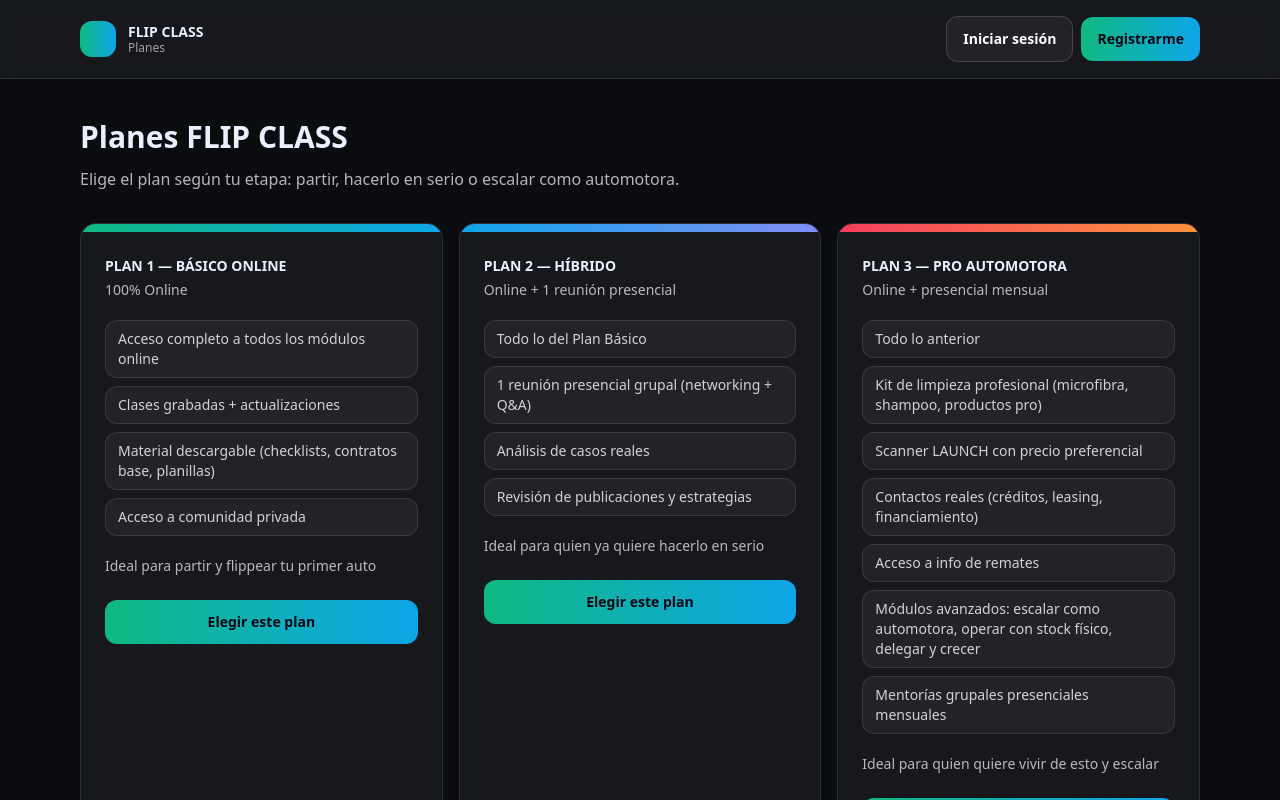
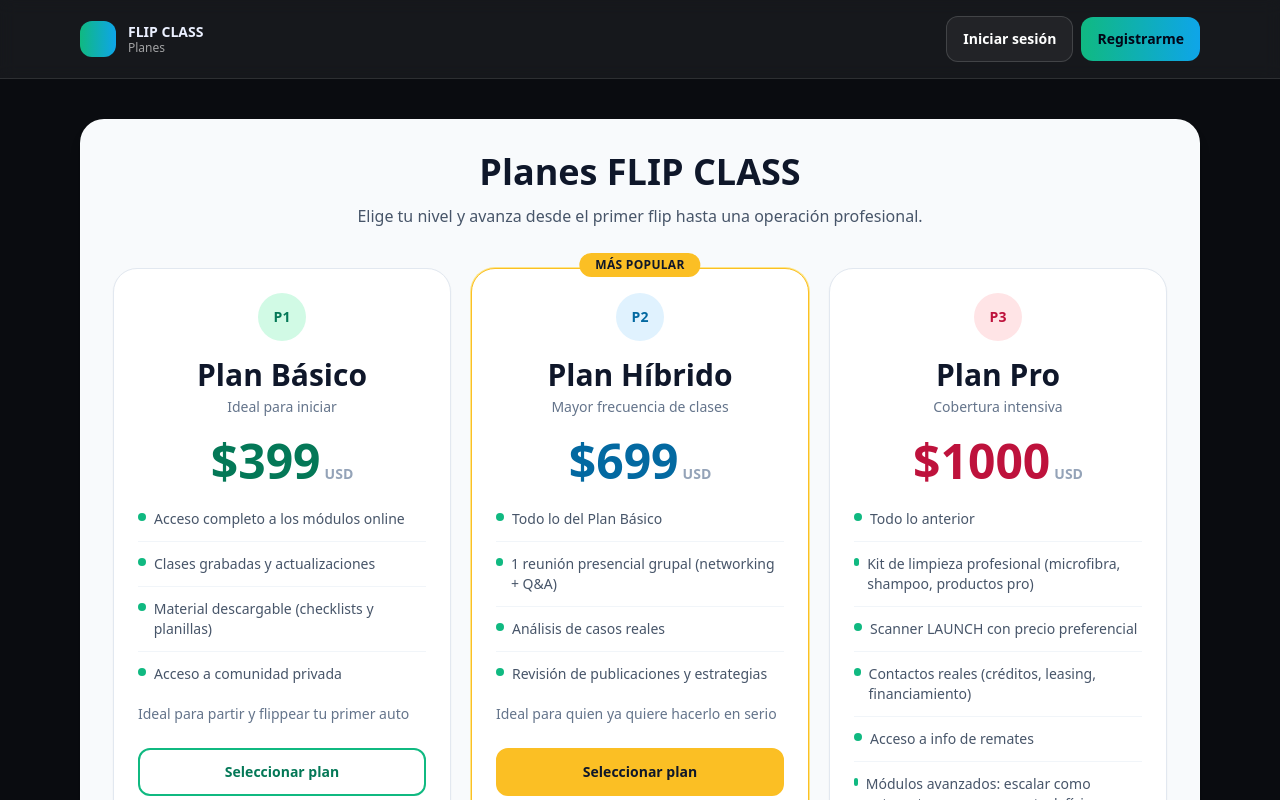
Before and after one commit to tomydominguez23/flipp-class-, a React (Vite) app in the folder flip-class/: page /planes in a window 1280 px wide. Shown: the top 800 px of the page. Built offline with nearby package versions, Linux system fonts and the light colour scheme.

Commit message:
Rediseña módulos y planes según referencias visuales
Co-authored-by: tomydominguez23 <tomydominguez23@users.noreply.github.com>

```diff
--- a/flip-class/src/app/CourseIndex.tsx
+++ b/flip-class/src/app/CourseIndex.tsx
@@ -10,6 +10,46 @@ function modulePct(moduleId: string, lessonIds: string[]) {
   const done = lessonIds.filter((id) => progress.completadas[`${moduleId}:${id}`]).length
   const pct = lessonIds.length ? Math.round((done / lessonIds.length) * 100) : 0
   return { done, total: lessonIds.length, pct }
+}
+
+function moduleTone(index: number) {
+  const tones = [
+    {
+      cover: 'from-emerald-700 to-emerald-500',
+      progress: 'bg-emerald-500',
+      button: 'bg-emerald-600 hover:bg-emerald-700',
+    },
+    {
+      cover: 'from-cyan-700 to-sky-500',
+      progress: 'bg-sky-500',
+      button: 'bg-sky-600 hover:bg-sky-700',
+    },
+    {
+      cover: 'from-amber-700 to-amber-500',
+      progress: 'bg-amber-500',
+      button: 'bg-amber-500 hover:bg-amber-600 text-slate-900',
+    },
+  ]
+  return tones[index % tones.length]
+}
+
+function moduleStatus(pct: number) {
+  if (pct >= 100) {
+    return {
+      label: 'Completado',
+      classes: 'bg-emerald-100 text-emerald-700',
+    }
+  }
+  if (pct > 0) {
+    return {
+      label: 'En progreso',
+      classes: 'bg-sky-100 text-sky-700',
+    }
+  }
+  return {
+    label: 'Pendiente',
+    classes: 'bg-slate-100 text-slate-600',
+  }
 }
 
 export function CourseIndex() {
@@ -25,85 +65,97 @@ export function CourseIndex() {
   return (
     <div className="space-y-6">
       <section className="fc-card p-6">
-        <div className="flex flex-col gap-3 sm:flex-row sm:items-end sm:justify-between">
-          <div>
-            <h1 className="text-2xl font-bold">Curso</h1>
-            <p className="mt-1 text-white/70">
-              Completa lecciones y marca tu avance. Todo queda guardado en tu navegador.
+        <div className="text-center">
+          <div className="mx-auto inline-flex rounded-full border border-white/10 bg-white/5 px-3 py-1 text-xs font-semibold uppercase tracking-wide text-white/70">
+            Contenido premium
+          </div>
+          <h1 className="mt-3 text-3xl font-extrabold">Nuestros Módulos</h1>
+          <p className="mx-auto mt-2 max-w-2xl text-sm text-white/70">
+            Accede a todo el contenido del curso y avanza paso a paso. Tu progreso queda guardado
+            automáticamente.
           </p>
         </div>
-          <div className="min-w-[220px]">
-            <div className="text-xs text-white/60">
-              Progreso total: {overall.completed}/{overall.totalLessons} ({overall.pct}%)
+        <div className="mx-auto mt-6 max-w-xl">
+          <div className="flex items-center justify-between text-xs text-white/60">
+            <span>
+              Progreso total: {overall.completed}/{overall.totalLessons}
+            </span>
+            <span>{overall.pct}%</span>
           </div>
-            <ProgressBar className="mt-2" value={overall.pct} />
+          <div className="mt-2">
+            <ProgressBar value={overall.pct} />
           </div>
         </div>
       </section>
 
-      <section className="grid gap-4">
-        {modules.map((m) => {
+      <section className="grid gap-4 lg:grid-cols-3">
+        {modules.map((m, index) => {
           const ids = m.lessons.map((l) => l.id)
           const stats = modulePct(m.id, ids)
           const firstLesson = m.lessons[0]
+          const tone = moduleTone(index)
+          const status = moduleStatus(stats.pct)
+          const cleanTitle = m.titulo.replace(/^M[ÓO]DULO\s+\d+\s+—\s+/i, '')
+
           return (
-            <div key={m.id} className="fc-card overflow-hidden">
-              <div className="grid md:grid-cols-[280px_1fr]">
-                <div className="relative">
+            <article key={m.id} className="overflow-hidden rounded-2xl border border-slate-200 bg-white shadow-sm">
+              <div className={`relative min-h-[170px] bg-gradient-to-br p-4 ${tone.cover}`}>
                 {m.imagenUrl ? (
                   <img
                     src={m.imagenUrl}
                     alt={m.titulo}
-                      className="h-full w-full object-cover opacity-90"
+                    className="absolute inset-0 h-full w-full object-cover opacity-20"
                     loading="lazy"
                   />
-                  ) : (
-                    <div className="h-full min-h-[160px] bg-white/10" />
-                  )}
-                  <div className="absolute inset-0 bg-gradient-to-t from-black/60 via-black/10 to-transparent" />
+                ) : null}
+                <div className="relative flex items-start justify-between gap-2">
+                  <div className="rounded-full bg-black/30 px-2.5 py-1 text-[11px] font-semibold text-white">
+                    FLIP CLASS
                   </div>
-                <div className="p-6">
-                  <div className="flex flex-col gap-3 sm:flex-row sm:items-center sm:justify-between">
-                    <div className="min-w-0">
-                      <div className="text-lg font-semibold">{m.titulo}</div>
-                      <div className="mt-1 text-sm text-white/70">{m.subtitulo}</div>
-                      <div className="mt-2 text-sm text-white/70">{m.descripcion}</div>
+                  <div className="rounded-full bg-black/30 px-2.5 py-1 text-[11px] font-semibold text-white">
+                    Módulo {index + 1}
                   </div>
-                    {firstLesson && (
+                </div>
+                <div className="relative mt-6 text-3xl font-extrabold uppercase leading-tight text-white">
+                  {cleanTitle}
+                </div>
+              </div>
+
+              <div className="p-5">
+                <h2 className="text-lg font-semibold text-slate-900">{cleanTitle}</h2>
+                <p className="mt-1 text-sm text-slate-500">{m.subtitulo}</p>
+                <p className="mt-2 text-sm text-slate-600">{m.descripcion}</p>
+
+                <div className="mt-4">
+                  <div className="flex items-center justify-between text-xs text-slate-500">
+                    <span>{stats.pct}% completado</span>
+                    <span>
+                      {stats.done}/{stats.total} lecciones
+                    </span>
+                  </div>
+                  <div className="mt-2 h-1.5 w-full rounded-full bg-slate-200">
+                    <div
+                      className={`h-1.5 rounded-full ${tone.progress}`}
+                      style={{ width: `${stats.pct}%` }}
+                    />
+                  </div>
+                </div>
+
+                <div className="mt-5 flex items-center justify-between gap-3">
+                  <span className={`rounded-full px-3 py-1 text-xs font-semibold uppercase ${status.classes}`}>
+                    {status.label}
+                  </span>
+                  {firstLesson ? (
                     <Link
-                        className="fc-btn-primary whitespace-nowrap"
+                      className={`inline-flex rounded-xl px-4 py-2 text-sm font-semibold text-white transition ${tone.button}`}
                       to={`/app/curso/modulo/${m.id}/leccion/${firstLesson.id}`}
                     >
-                        Abrir
+                      Ver programa
                     </Link>
-                    )}
-                  </div>
-
-                  <div className="mt-4">
-                    <div className="flex items-center justify-between text-xs text-white/60">
-                      <span>
-                        {stats.done}/{stats.total} completadas
-                      </span>
-                      <span>{stats.pct}%</span>
-                    </div>
-                    <ProgressBar className="mt-2" value={stats.pct} />
-                  </div>
-
-                  <div className="mt-5 grid gap-2 sm:grid-cols-3">
-                    {m.lessons.map((l) => (
-                      <Link
-                        key={l.id}
-                        to={`/app/curso/modulo/${m.id}/leccion/${l.id}`}
-                        className="rounded-2xl border border-white/10 bg-white/5 p-4 text-sm hover:bg-white/10 transition"
-                      >
-                        <div className="font-semibold">{l.titulo}</div>
-                        <div className="mt-1 text-xs text-white/60">{l.descripcion}</div>
-                      </Link>
-                    ))}
+                  ) : null}
                 </div>
               </div>
-              </div>
-            </div>
+            </article>
           )
         })}
       </section>
--- a/flip-class/src/lib/plans.ts
+++ b/flip-class/src/lib/plans.ts
@@ -5,6 +5,8 @@ export type Plan = {
   color: 'green' | 'blue' | 'red'
   title: string
   subtitle: string
+  priceUsd: number
+  badge?: string
   includes: string[]
   idealFor: string
 }
@@ -13,12 +15,13 @@ export const plans: Plan[] = [
   {
     id: 'BASICO',
     color: 'green',
-    title: 'PLAN 1 — BÁSICO ONLINE',
-    subtitle: '100% Online',
+    title: 'Plan Básico',
+    subtitle: 'Ideal para iniciar',
+    priceUsd: 399,
     includes: [
-      'Acceso completo a todos los módulos online',
-      'Clases grabadas + actualizaciones',
-      'Material descargable (checklists, contratos base, planillas)',
+      'Acceso completo a los módulos online',
+      'Clases grabadas y actualizaciones',
+      'Material descargable (checklists y planillas)',
       'Acceso a comunidad privada',
     ],
     idealFor: 'Ideal para partir y flippear tu primer auto',
@@ -26,8 +29,10 @@ export const plans: Plan[] = [
   {
     id: 'HIBRIDO',
     color: 'blue',
-    title: 'PLAN 2 — HÍBRIDO',
-    subtitle: 'Online + 1 reunión presencial',
+    title: 'Plan Híbrido',
+    subtitle: 'Mayor frecuencia de clases',
+    priceUsd: 699,
+    badge: 'Más popular',
     includes: [
       'Todo lo del Plan Básico',
       '1 reunión presencial grupal (networking + Q&A)',
@@ -39,8 +44,9 @@ export const plans: Plan[] = [
   {
     id: 'PRO',
     color: 'red',
-    title: 'PLAN 3 — PRO AUTOMOTORA',
-    subtitle: 'Online + presencial mensual',
+    title: 'Plan Pro',
+    subtitle: 'Cobertura intensiva',
+    priceUsd: 1000,
     includes: [
       'Todo lo anterior',
       'Kit de limpieza profesional (microfibra, shampoo, productos pro)',
--- a/flip-class/src/pages/LandingPage.tsx
+++ b/flip-class/src/pages/LandingPage.tsx
@@ -1,12 +1,19 @@
 import { Link } from 'react-router-dom'
 import { COURSE_HERO_IMAGE, COURSE_SUBTITLE, COURSE_TITLE, modules } from '../lib/courseData'
+import { plans } from '../lib/plans'
 import { useAuth } from '../auth/useAuth'
 
 const imgShowroom =
   'https://images.unsplash.com/photo-1541899481282-d53bffe3c35d?auto=format&fit=crop&w=1600&q=80'
 
+function moduleCover(index: number) {
+  const covers = ['from-emerald-700 to-emerald-500', 'from-cyan-700 to-sky-500', 'from-amber-700 to-amber-500']
+  return covers[index % covers.length]
+}
+
 export function LandingPage() {
   const { isAuthenticated } = useAuth()
+  const featuredModules = modules.slice(0, 3)
 
   return (
     <div className="min-h-screen">
@@ -124,72 +131,114 @@ export function LandingPage() {
         <section className="fc-container pb-14">
           <div className="flex items-end justify-between gap-4">
             <div>
-              <h2 className="text-2xl font-bold">Módulos</h2>
-              <p className="mt-2 text-white/70">El contenido base del curso (7 módulos).</p>
+              <h2 className="text-2xl font-bold">Nuestros Módulos</h2>
+              <p className="mt-2 text-white/70">Contenido principal del curso para avanzar con una ruta clara.</p>
             </div>
             <Link className="fc-btn-secondary" to={isAuthenticated ? '/app/curso' : '/registro'}>
               Ver dentro del portal
             </Link>
           </div>
 
-          <div className="mt-6 grid gap-4 md:grid-cols-2">
-            {modules.map((m) => (
-              <div key={m.id} className="fc-card overflow-hidden">
-                <div className="grid sm:grid-cols-[160px_1fr]">
+          <div className="mt-6 grid gap-4 lg:grid-cols-3">
+            {featuredModules.map((m, index) => {
+              const cleanTitle = m.titulo.replace(/^M[ÓO]DULO\s+\d+\s+—\s+/i, '')
+              return (
+                <article key={m.id} className="overflow-hidden rounded-2xl border border-slate-200 bg-white shadow-sm">
+                  <div className={`relative min-h-[150px] bg-gradient-to-br p-4 ${moduleCover(index)}`}>
                     {m.imagenUrl ? (
                       <img
                         src={m.imagenUrl}
                         alt={m.titulo}
-                      className="h-full w-full object-cover opacity-90"
+                        className="absolute inset-0 h-full w-full object-cover opacity-20"
                         loading="lazy"
                       />
-                  ) : (
-                    <div className="bg-white/10" />
-                  )}
-                  <div className="p-5">
-                    <div className="font-semibold">{m.titulo}</div>
-                    <div className="mt-1 text-sm text-white/70">{m.subtitulo}</div>
-                    <div className="mt-2 text-sm text-white/70">{m.descripcion}</div>
+                    ) : null}
+                    <div className="relative flex justify-between">
+                      <span className="rounded-full bg-black/30 px-2.5 py-1 text-[11px] font-semibold text-white">
+                        FLIP CLASS
+                      </span>
+                      <span className="rounded-full bg-black/30 px-2.5 py-1 text-[11px] font-semibold text-white">
+                        Módulo {index + 1}
+                      </span>
+                    </div>
+                    <div className="relative mt-6 text-2xl font-extrabold uppercase leading-tight text-white">
+                      {cleanTitle}
                     </div>
                   </div>
+                  <div className="p-5">
+                    <div className="text-lg font-semibold text-slate-900">{cleanTitle}</div>
+                    <div className="mt-1 text-sm text-slate-500">{m.subtitulo}</div>
+                    <div className="mt-2 text-sm text-slate-600">{m.descripcion}</div>
+                    <div className="mt-4 flex items-center justify-between">
+                      <span className="rounded-full bg-emerald-100 px-3 py-1 text-xs font-semibold uppercase text-emerald-700">
+                        Disponible
+                      </span>
+                      <Link
+                        className="inline-flex rounded-xl bg-emerald-600 px-4 py-2 text-sm font-semibold text-white hover:bg-emerald-700"
+                        to={isAuthenticated ? '/app/curso' : '/registro'}
+                      >
+                        Ver programa
+                      </Link>
                     </div>
-            ))}
+                  </div>
+                </article>
+              )
+            })}
           </div>
         </section>
 
         <section className="fc-container pb-16">
-          <div className="fc-card p-8">
-            <div className="grid gap-6 md:grid-cols-2 md:items-center">
-              <div>
-                <h2 className="text-2xl font-bold">Planes FLIP CLASS</h2>
-                <p className="mt-3 text-white/70">
-                  Elige tu nivel: desde online para partir, hasta Pro para escalar como automotora.
+          <div className="rounded-3xl border border-white/10 bg-slate-50 px-4 py-8 text-slate-900 shadow-lg sm:px-6 lg:px-8">
+            <div className="text-center">
+              <h2 className="text-2xl font-bold sm:text-3xl">Planes FLIP CLASS</h2>
+              <p className="mx-auto mt-3 max-w-2xl text-slate-600">
+                Elige tu nivel y empieza con el plan que mejor encaje con tu etapa.
               </p>
-                <div className="mt-6 flex gap-3">
-                  <Link className="fc-btn-primary" to="/planes">
-                    Ver planes
+            </div>
+
+            <div className="mt-8 grid gap-4 lg:grid-cols-3">
+              {plans.map((p) => (
+                <article
+                  key={p.id}
+                  className={`rounded-3xl border bg-white p-6 shadow-sm ${p.badge ? 'border-amber-400 ring-1 ring-amber-200' : 'border-slate-200'}`}
+                >
+                  {p.badge ? (
+                    <div className="mb-3 inline-flex rounded-full bg-amber-400 px-3 py-1 text-xs font-bold uppercase text-slate-900">
+                      {p.badge}
+                    </div>
+                  ) : null}
+                  <h3 className="text-2xl font-bold">{p.title}</h3>
+                  <p className="mt-1 text-sm text-slate-500">{p.subtitle}</p>
+                  <div className="mt-4">
+                    <span className="text-5xl font-extrabold text-emerald-700">${p.priceUsd}</span>
+                    <span className="ml-1 text-sm font-semibold text-slate-400">USD</span>
+                  </div>
+                  <p className="mt-4 text-sm text-slate-600">{p.idealFor}</p>
+                  <Link
+                    className={`mt-5 inline-flex w-full items-center justify-center rounded-xl px-4 py-3 text-sm font-semibold transition ${
+                      p.badge
+                        ? 'bg-amber-400 text-slate-900 hover:opacity-90'
+                        : 'border-2 border-emerald-600 text-emerald-700 hover:bg-emerald-50'
+                    }`}
+                    to="/planes"
+                  >
+                    Seleccionar plan
                   </Link>
-                  <Link className="fc-btn-secondary" to={isAuthenticated ? '/app' : '/registro'}>
+                </article>
+              ))}
+            </div>
+
+            <div className="mt-6 text-center">
+              <Link className="fc-btn-secondary" to="/planes">
+                Ver comparación completa
+              </Link>
+              <Link className="fc-btn-primary ml-3" to={isAuthenticated ? '/app' : '/registro'}>
                 Entrar al portal
               </Link>
             </div>
           </div>
-
-              <div className="grid gap-3 sm:grid-cols-3">
-                <div className="rounded-2xl border border-white/10 bg-white/5 p-4">
-                  <div className="text-sm font-semibold">Básico</div>
-                  <div className="mt-1 text-xs text-white/60">Online + comunidad</div>
-                </div>
-                <div className="rounded-2xl border border-white/10 bg-white/5 p-4">
-                  <div className="text-sm font-semibold">Híbrido</div>
-                  <div className="mt-1 text-xs text-white/60">Online + 1 presencial</div>
-                </div>
-                <div className="rounded-2xl border border-white/10 bg-white/5 p-4">
-                  <div className="text-sm font-semibold">Pro</div>
-                  <div className="mt-1 text-xs text-white/60">Presencial mensual</div>
-                </div>
-              </div>
-            </div>
+          <div className="mt-4 text-center text-xs text-white/60">
+            * Precios y condiciones referenciales para demo visual.
           </div>
         </section>
       </main>
--- a/flip-class/src/pages/PlansPage.tsx
+++ b/flip-class/src/pages/PlansPage.tsx
@@ -2,10 +2,26 @@ import { Link, useNavigate } from 'react-router-dom'
 import { plans } from '../lib/plans'
 import { writeLocal } from '../lib/storage'
 
-function planAccent(color: string) {
-  if (color === 'red') return 'from-rose-500 to-orange-400'
-  if (color === 'blue') return 'from-sky-500 to-indigo-400'
-  return 'from-emerald-500 to-sky-500'
+function planTone(color: string) {
+  if (color === 'red') {
+    return {
+      icon: 'bg-rose-100 text-rose-700',
+      price: 'text-rose-700',
+      button: 'border-rose-500 text-rose-700 hover:bg-rose-50',
+    }
+  }
+  if (color === 'blue') {
+    return {
+      icon: 'bg-sky-100 text-sky-700',
+      price: 'text-sky-700',
+      button: 'border-sky-500 text-sky-700 hover:bg-sky-50',
+    }
+  }
+  return {
+    icon: 'bg-emerald-100 text-emerald-700',
+    price: 'text-emerald-700',
+    button: 'border-emerald-500 text-emerald-700 hover:bg-emerald-50',
+  }
 }
 
 export function PlansPage() {
@@ -34,59 +50,85 @@ export function PlansPage() {
       </header>
 
       <main className="fc-container py-10">
-        <div className="max-w-2xl">
-          <h1 className="text-3xl font-extrabold">Planes FLIP CLASS</h1>
-          <p className="mt-3 text-white/70">
-            Elige el plan según tu etapa: partir, hacerlo en serio o escalar como automotora.
+        <section className="rounded-3xl border border-white/10 bg-slate-50 px-4 py-8 text-slate-900 shadow-lg sm:px-6 lg:px-8">
+          <div className="mx-auto max-w-2xl text-center">
+            <h1 className="text-3xl font-extrabold sm:text-4xl">Planes FLIP CLASS</h1>
+            <p className="mt-3 text-slate-600">
+              Elige tu nivel y avanza desde el primer flip hasta una operación profesional.
             </p>
           </div>
 
-        <div className="mt-8 grid gap-4 lg:grid-cols-3">
-          {plans.map((p) => (
-            <div key={p.id} className="fc-card overflow-hidden">
-              <div className={`h-2 bg-gradient-to-r ${planAccent(p.color)}`} />
-              <div className="p-6">
-                <div className="text-sm font-semibold">{p.title}</div>
-                <div className="mt-1 text-sm text-white/70">{p.subtitle}</div>
+          <div className="mt-10 grid gap-5 lg:grid-cols-3">
+            {plans.map((p, index) => {
+              const tone = planTone(p.color)
+              const featured = Boolean(p.badge)
+              return (
+                <article
+                  key={p.id}
+                  className={`relative rounded-3xl border bg-white p-6 shadow-sm transition hover:-translate-y-0.5 hover:shadow-md ${
+                    featured ? 'border-amber-400 ring-1 ring-amber-200' : 'border-slate-200'
+                  }`}
+                >
+                  {p.badge ? (
+                    <div className="absolute -top-4 left-1/2 -translate-x-1/2 rounded-full bg-amber-400 px-4 py-1 text-xs font-bold uppercase tracking-wide text-slate-900">
+                      {p.badge}
+                    </div>
+                  ) : null}
 
-                <ul className="mt-5 space-y-2 text-sm text-white/80">
+                  <div className={`mx-auto flex h-12 w-12 items-center justify-center rounded-full ${tone.icon}`}>
+                    <span className="text-sm font-bold">P{index + 1}</span>
+                  </div>
+
+                  <h2 className="mt-4 text-center text-3xl font-bold text-slate-900">{p.title}</h2>
+                  <p className="mt-1 text-center text-sm text-slate-500">{p.subtitle}</p>
+
+                  <div className="mt-5 text-center">
+                    <span className={`text-5xl font-extrabold leading-none ${tone.price}`}>${p.priceUsd}</span>
+                    <span className="ml-1 text-sm font-semibold text-slate-400">USD</span>
+                  </div>
+
+                  <ul className="mt-6 space-y-3 text-sm text-slate-600">
                     {p.includes.map((x) => (
-                    <li key={x} className="rounded-xl border border-white/10 bg-white/5 px-3 py-2">
-                      {x}
+                      <li key={x} className="flex items-start gap-2 border-b border-slate-100 pb-3 last:border-b-0 last:pb-0">
+                        <span className="mt-1 inline-block h-2 w-2 rounded-full bg-emerald-500" />
+                        <span>{x}</span>
                       </li>
                     ))}
                   </ul>
 
-                <div className="mt-5 text-sm text-white/70">{p.idealFor}</div>
+                  <p className="mt-5 text-sm text-slate-500">{p.idealFor}</p>
 
                   <button
-                  className="fc-btn-primary mt-6 w-full"
+                    className={`mt-6 inline-flex w-full items-center justify-center rounded-xl border-2 px-4 py-3 text-sm font-semibold transition ${
+                      featured ? 'border-amber-400 bg-amber-400 text-slate-900 hover:opacity-90' : tone.button
+                    }`}
                     onClick={() => {
                       writeLocal('fc_selected_plan', p.id)
                       navigate('/registro')
                     }}
                   >
-                  Elegir este plan
+                    Seleccionar plan
                   </button>
+                </article>
+              )
+            })}
           </div>
-            </div>
-          ))}
-        </div>
+        </section>
 
-        <div className="mt-10 fc-card p-6">
+        <section className="mt-10 rounded-3xl border border-white/10 bg-white/5 p-6">
           <h2 className="text-lg font-semibold">¿Qué incluye el portal?</h2>
           <div className="mt-3 grid gap-3 md:grid-cols-3">
             <div className="rounded-2xl border border-white/10 bg-white/5 p-4 text-sm text-white/80">
-              Curso por módulos y lecciones (con progreso).
+              Curso por módulos y lecciones con seguimiento de progreso.
             </div>
             <div className="rounded-2xl border border-white/10 bg-white/5 p-4 text-sm text-white/80">
-              Comunidad tipo foro para dudas/casos.
+              Comunidad tipo foro para dudas, anuncios y casos reales.
             </div>
             <div className="rounded-2xl border border-white/10 bg-white/5 p-4 text-sm text-white/80">
-              Materiales descargables (plantillas).
+              Materiales descargables con plantillas listas para aplicar.
             </div>
           </div>
-        </div>
+        </section>
       </main>
     </div>
   )
```
Lines whose indentation alone changed are shown as unchanged.
